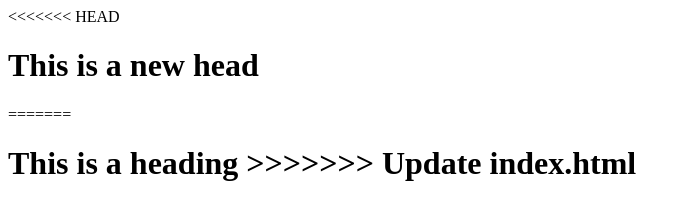
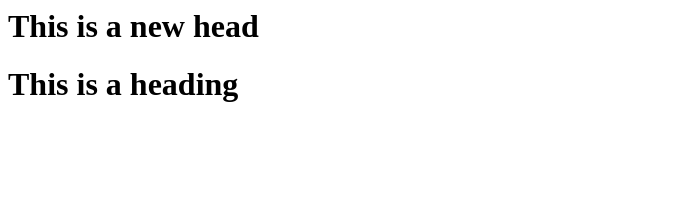
Before and after one commit to jcastroloaiza/learning-git, a plain HTML site: page index.html in a window 1280 px wide. Shown: the whole page, without its empty margins (0-689 px from the left). Drawn offline with Linux system fonts and the light colour scheme.

```diff
--- a/index.html
+++ b/index.html
@@ -2,10 +2,7 @@
 <head>
 </head>
 <body>
-<<<<<<< HEAD
    <h1>This is a new head</h1>
-=======
-  <h1>This is a heading</h>
->>>>>>> Update index.html
+  <h1>This is a heading</h1>
 </body>
 </html>
```
